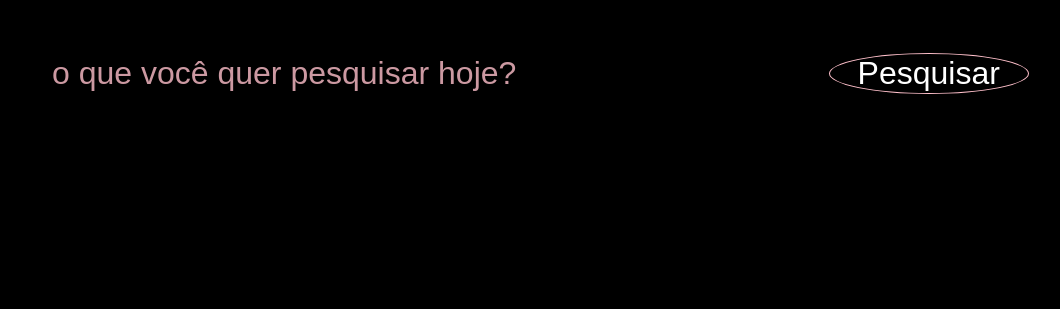
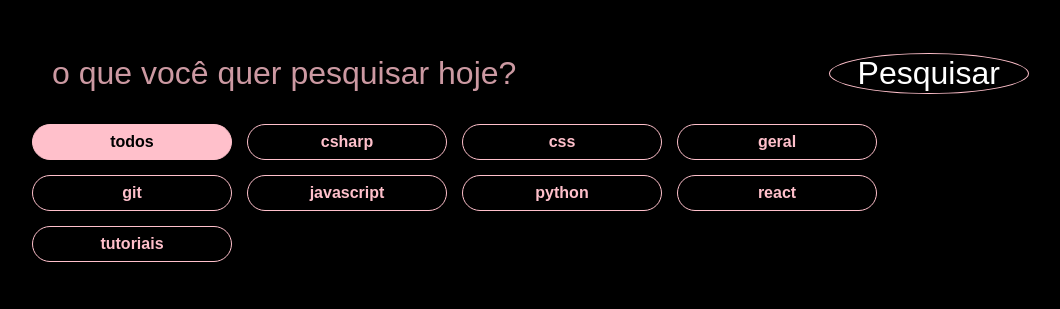
Before and after one commit to leorruas/programacao, a plain HTML site: page index.html in a window 1280 px wide. Shown: the part 328-637 px from the top of the page, without its empty margins (108-1168 px from the left). Drawn offline with nearby package versions, Linux system fonts and the light colour scheme; no server answers.

Commit message:
Lista pastas no index e adiciona filtro de artigos por pasta

```diff
--- a/index.html
+++ b/index.html
@@ -18,6 +18,9 @@
     <main>
         <input type="text" placeholder="o que você quer pesquisar hoje? ">
         <button>Pesquisar</button>
+        <div class="pastas-container" id="pastas-container">
+            <!-- As pastas serão listadas aqui dinamicamente -->
+        </div>
         <div class="resultados">
             <div class="cards-container">
                 <!-- resultados -->
--- a/script.js
+++ b/script.js
@@ -101,7 +101,9 @@ async function obterListaDeArquivos() {
             { titulo: "Decifrando Regex e Flags no JavaScript", path: "./javascript/03-manipulacao/Decifrando Regex e Flags no JavaScript.md" },
             { titulo: "Entendendo encodeURI e decodeURIComponent no JavaScript", path: "./javascript/03-manipulacao/Entendendo encodeURI e decodeURIComponent no JavaScript.md" },
             { titulo: "Como Renderizar Diagramas Mermaid no Web App", path: "./tutoriais/Como Renderizar Diagramas Mermaid no Web App.md" },
-            { titulo: "Guia de tutoriais", path: "./tutoriais/Guia de tutoriais.md" }
+            { titulo: "Guia de tutoriais", path: "./tutoriais/Guia de tutoriais.md" },
+            { titulo: "Introdução ao C#", path: "./csharp/Introducao.md" },
+            { titulo: "Arrays em C#", path: "./csharp/Arrays.md" }
         ];
     }
 }
@@ -315,3 +317,135 @@ artigoCorpo.addEventListener("click", async (e) => {
         alert(`A nota "${alvoDecodificado}" não foi encontrada no Vault de notas.`);
     }
 });
+
+// Funções para listar e filtrar pastas no Index
+function obterPastaDoCaminho(caminho) {
+    let limpo = caminho.replace(/^\.\//, "");
+    const partes = limpo.split("/");
+    if (partes.length > 1) {
+        return partes[0];
+    }
+    return "geral";
+}
+
+async function mostrarArtigosDaPasta(pastaNome) {
+    divResultados.classList.remove("escondido");
+    leitorDeArtigo.classList.add("escondido");
+    containerResultados.innerHTML = `<h2>Carregando artigos de "${pastaNome}"...</h2>`;
+
+    const arquivos = await obterListaDeArquivos();
+    containerResultados.innerHTML = "";
+
+    const arquivosDaPasta = arquivos.filter(arquivo => {
+        const pasta = obterPastaDoCaminho(arquivo.path);
+        return pasta.toLowerCase() === pastaNome.toLowerCase();
+    });
+
+    for (const arquivo of arquivosDaPasta) {
+        try {
+            const resposta = await fetch(arquivo.path);
+            const conteudoTexto = await resposta.text();
+
+            const resumoBruto = conteudoTexto.substring(0, 250) + "...";
+            const resumo = limparMarkdown(resumoBruto);
+
+            const card = document.createElement("div");
+            card.className = "card";
+            card.innerHTML = `
+                <h2>${arquivo.titulo}</h2>
+                <div class="conteudo">${resumo}</div>
+            `;
+
+            card.addEventListener("click", () => {
+                abrirArtigo(arquivo.titulo, conteudoTexto);
+            });
+
+            containerResultados.appendChild(card);
+        } catch (erro) {
+            console.error("Erro ao ler arquivo: ", arquivo.path, erro);
+        }
+    }
+
+    if (containerResultados.innerHTML === "") {
+        containerResultados.innerHTML = `<h2>Nenhum artigo encontrado nesta pasta.</h2>`;
+    }
+}
+
+async function mostrarTodosOsArtigos() {
+    divResultados.classList.remove("escondido");
+    leitorDeArtigo.classList.add("escondido");
+    containerResultados.innerHTML = `<h2>Carregando todos os artigos...</h2>`;
+
+    const arquivos = await obterListaDeArquivos();
+    containerResultados.innerHTML = "";
+
+    for (const arquivo of arquivos) {
+        try {
+            const resposta = await fetch(arquivo.path);
+            const conteudoTexto = await resposta.text();
+
+            const resumoBruto = conteudoTexto.substring(0, 250) + "...";
+            const resumo = limparMarkdown(resumoBruto);
+
+            const card = document.createElement("div");
+            card.className = "card";
+            card.innerHTML = `
+                <h2>${arquivo.titulo}</h2>
+                <div class="conteudo">${resumo}</div>
+            `;
+
+            card.addEventListener("click", () => {
+                abrirArtigo(arquivo.titulo, conteudoTexto);
+            });
+
+            containerResultados.appendChild(card);
+        } catch (erro) {
+            console.error("Erro ao ler arquivo: ", arquivo.path, erro);
+        }
+    }
+}
+
+async function renderizarPastas() {
+    const pastasContainer = document.getElementById("pastas-container");
+    if (!pastasContainer) return;
+
+    pastasContainer.innerHTML = "<span>Carregando pastas...</span>";
+
+    const arquivos = await obterListaDeArquivos();
+    const pastasUnicas = new Set();
+
+    arquivos.forEach(arquivo => {
+        const pasta = obterPastaDoCaminho(arquivo.path);
+        pastasUnicas.add(pasta);
+    });
+
+    pastasContainer.innerHTML = "";
+
+    // Botão de mostrar todos
+    const linkTudo = document.createElement("button");
+    linkTudo.className = "pasta-link ativa";
+    linkTudo.textContent = "todos";
+    linkTudo.addEventListener("click", () => {
+        document.querySelectorAll(".pasta-link").forEach(el => el.classList.remove("ativa"));
+        linkTudo.classList.add("ativa");
+        mostrarTodosOsArtigos();
+    });
+    pastasContainer.appendChild(linkTudo);
+
+    // Adiciona botão para cada pasta
+    Array.from(pastasUnicas).sort().forEach(pasta => {
+        const link = document.createElement("button");
+        link.className = "pasta-link";
+        link.textContent = pasta;
+        link.addEventListener("click", () => {
+            document.querySelectorAll(".pasta-link").forEach(el => el.classList.remove("ativa"));
+            link.classList.add("ativa");
+            mostrarArtigosDaPasta(pasta);
+        });
+        pastasContainer.appendChild(link);
+    });
+}
+
+// Inicializar na carga da página
+renderizarPastas();
+mostrarTodosOsArtigos();
--- a/style.css
+++ b/style.css
@@ -275,3 +275,30 @@ button:hover {
     color: pink;
     font-family: monospace;
 }
+
+/* Estilos das Pastas */
+.pastas-container {
+    display: flex;
+    flex-wrap: wrap;
+    gap: 15px;
+    margin-top: 30px;
+    margin-bottom: 10px;
+}
+
+.pasta-link {
+    background-color: transparent;
+    color: pink;
+    border: 1px solid pink;
+    padding: 8px 20px;
+    border-radius: 50px;
+    cursor: pointer;
+    font-size: 0.5em;
+    text-transform: lowercase;
+    transition: all 0.3s cubic-bezier(0.075, 0.82, 0.165, 1);
+    font-weight: 600;
+}
+
+.pasta-link:hover, .pasta-link.ativa {
+    background-color: pink;
+    color: black;
+}
```
